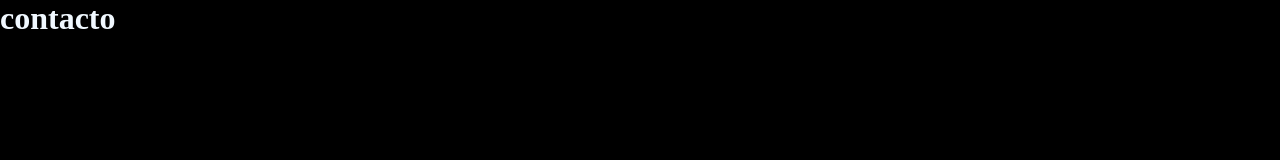
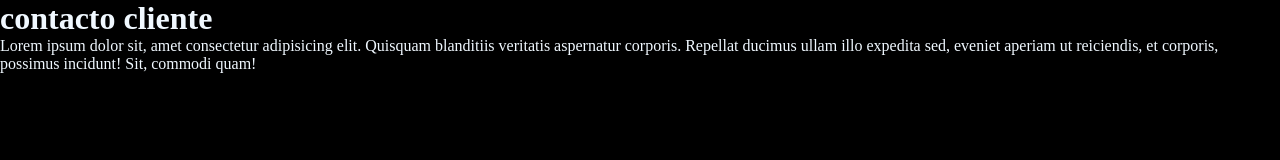
Before and after one commit to riquelme05/clase6mayo, a plain HTML site: page contacto.html in a window 1280 px wide. Drawn offline with Linux system fonts and the light colour scheme.

Commit message:
cambiamos titulo contacto

```diff
--- a/contacto.html
+++ b/contacto.html
@@ -7,6 +7,10 @@
     <title>Document</title>
 </head>
 <body>
-    <h1>contacto</h1>
+    <h1>contacto cliente</h1>
+    <p>
+    Lorem ipsum dolor sit, amet consectetur adipisicing elit. Quisquam blanditiis veritatis aspernatur corporis. Repellat ducimus ullam illo expedita sed, eveniet aperiam ut reiciendis, et corporis, possimus incidunt! Sit, commodi quam!
+    </p>
 </body>
+
 </html>
```
